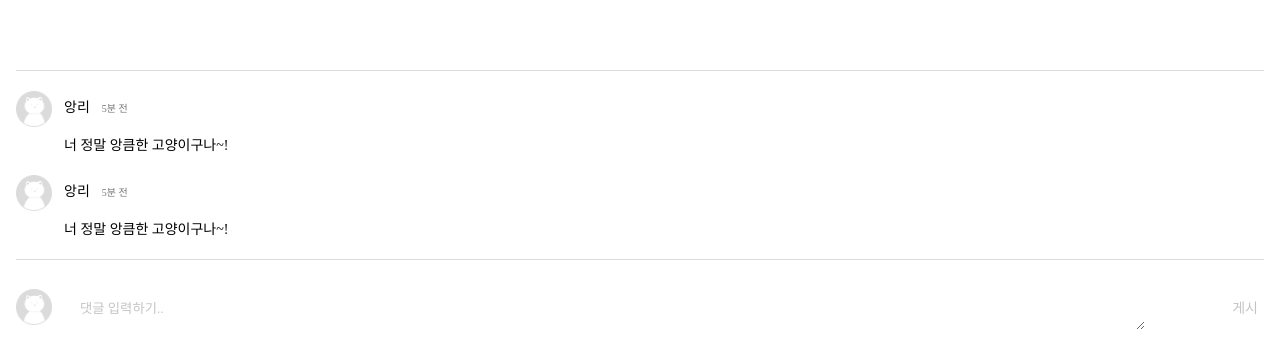
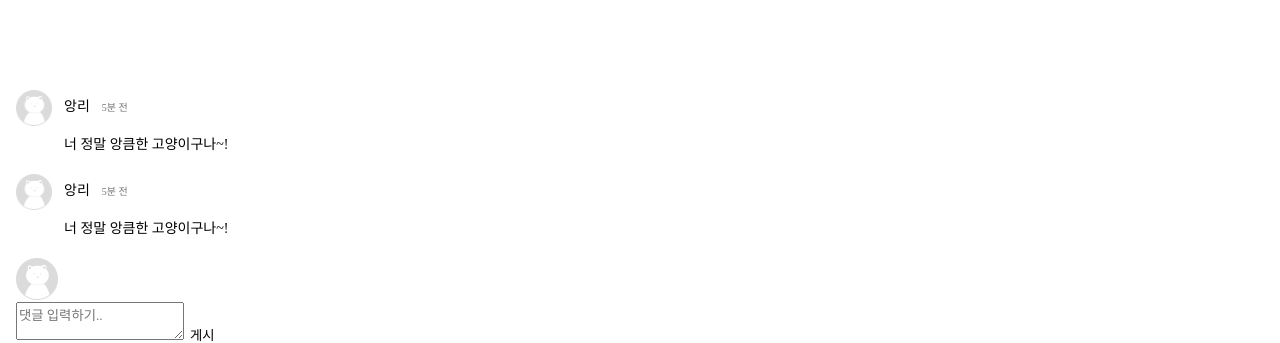
Before and after one commit to 13oosters/project-sns-react, a React (Create React App) app: page /account in a window 1280 px wide. Shown: the part 532-875 px from the top of the page. Built offline with nearby package versions, Linux system fonts and the light colour scheme.

Commit message:
Revert "design: Post 페이지 디자인 작업(comment,writing)완료 #6"
This reverts commit 66094885b51f424ea70e6497d330a95442f94a87.

```diff
--- a/src/components/post/Comments.js
+++ b/src/components/post/Comments.js
@@ -5,7 +5,6 @@ import Comment from "./Comment";
 
 const CommentsSection = styled.section`
   padding-top: 2rem;
-  border-top: 1px solid ${(props) => props.theme.lightColor};
 `;
 
 export default function Comments() {
--- a/src/components/post/Writing.js
+++ b/src/components/post/Writing.js
@@ -1,57 +1,16 @@
 import React from "react";
-import styled from "styled-components";
 
 import profileImage from "../../assets/image/basic-profile-img-post.png";
 
-const WriteSection = styled.section`
-  display: flex;
-  justify-content: left;
-  align-items: center;
-  border-top: 1px solid ${(props) => props.theme.lightColor};
-  padding: 1.3rem 0;
-`;
-
-const UserImage = styled.img`
-  width: 3.6rem;
-  height: 3.6rem;
-`;
-const WritingForm = styled.form`
-  display: inherit;
-  justify-content: space-between;
-  width: 100%;
-  margin-left: 1.8rem;
-`;
-
-const WritingTextarea = styled.textarea`
-  width: 90%;
-  overflow: hidden;
-  margin: 1rem 0;
-  border: 0;
-  padding: 1.5rem 0 0 1rem;
-  &::placeholder {
-    color: #c4c4c4;
-  }
-  &:focus {
-    outline: 1px solid ${(props) => props.theme.darkLightColor};
-    border-radius: 0.4rem;
-  }
-`;
-
-const UpLoadButton = styled.button`
-  font-weight: ${(props) => props.theme.mediumFontWeight};
-  font-size: ${(props) => props.theme.baseFontSize};
-  color: #c4c4c4;
-`;
-
 export default function Writing() {
   return (
-    <WriteSection>
+    <section>
       <h4 class="sr-only">댓글 입력창</h4>
-      <UserImage src={profileImage} alt="사용자 프로필 사진" />
-      <WritingForm method="post">
-        <WritingTextarea required placeholder="댓글 입력하기.." />
-        <UpLoadButton type="submit">게시</UpLoadButton>
-      </WritingForm>
-    </WriteSection>
+      <img src={profileImage} alt="사용자 프로필 사진" />
+      <form method="post">
+        <textarea required placeholder="댓글 입력하기.." />
+        <button type="submit">게시</button>
+      </form>
+    </section>
   );
 }
```
